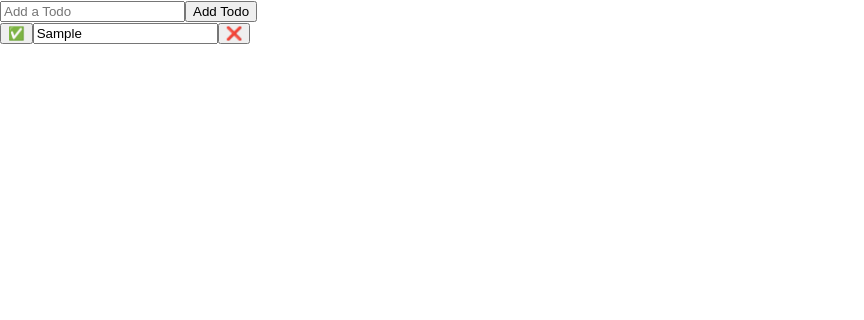
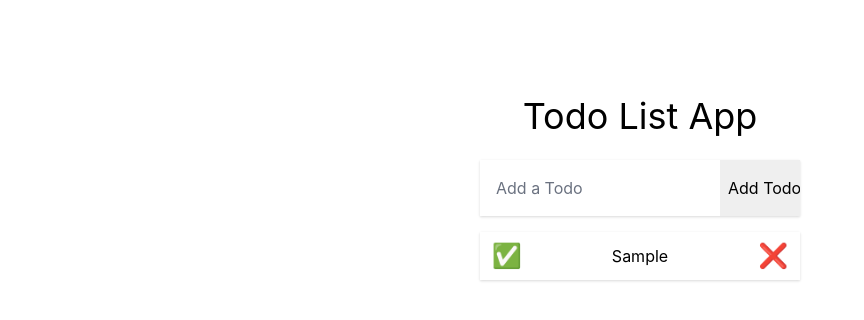
Before and after one commit to hamish-stobo/typescript-todo-app, a React (Create React App) app: page / in a window 1280 px wide. Both pictures are taken after typing "Sample" into the empty fields and a click on the input "Add Todo". Shown: the top 320 px of the page, without its empty margins (0-864 px from the left). Built offline with nearby package versions, Linux system fonts and the light colour scheme.

Commit message:
styling looking respectable

```diff
--- /dev/null
+++ b/craco.config.js
@@ -0,0 +1,7 @@
+module.exports = {
+    style: {
+        postcss: {
+            plugins: [require('tailwindcss'), require('autoprefixer')],
+        },
+    },
+}
--- a/src/AddTodo.tsx
+++ b/src/AddTodo.tsx
@@ -13,14 +13,22 @@ const AddTodo = ({ AddFn }: AddTodoProp): JSX.Element => {
     }
     return (
         <>
-            <form onSubmit={submitFn}>
+            <form
+                onSubmit={submitFn}
+                className="flex flex-row justify-between shadow my-2"
+            >
                 <input
+                    className="p-2 m-2 w-9/12 placeholder-gray-500"
                     type="text"
                     placeholder="Add a Todo"
                     onChange={(e) => setTodo(e.target.value)}
                     value={todo}
                 />
-                <input type="submit" value="Add Todo" />
+                <input
+                    className="p-2 cursor-pointer w-3/12"
+                    type="submit"
+                    value="Add Todo"
+                />
             </form>
         </>
     )
--- a/src/App.css
+++ /dev/null
@@ -1,42 +0,0 @@
-.App {
-    text-align: center;
-}
-
-.App-logo {
-    height: 40vmin;
-    pointer-events: none;
-}
-
-@media (prefers-reduced-motion: no-preference) {
-    .App-logo {
-        animation: App-logo-spin infinite 20s linear;
-    }
-}
-
-.App-header {
-    background-color: #282c34;
-    min-height: 100vh;
-    display: flex;
-    flex-direction: column;
-    align-items: center;
-    justify-content: center;
-    font-size: calc(10px + 2vmin);
-    color: white;
-}
-
-.App-link {
-    color: #61dafb;
-}
-
-@keyframes App-logo-spin {
-    from {
-        transform: rotate(0deg);
-    }
-    to {
-        transform: rotate(360deg);
-    }
-}
-
-.checked {
-    text-decoration: line-through;
-}
--- a/src/App.tsx
+++ b/src/App.tsx
@@ -1,6 +1,5 @@
 import React, { useState } from 'react'
 import { v4 as uuidv4 } from 'uuid'
-import './App.css'
 import AddTodo from './AddTodo'
 import Todo from './Todo'
 
@@ -15,10 +14,13 @@ function App(): JSX.Element {
     }
     return (
         <>
-            <AddTodo AddFn={AddFn} />
-            {todos.map((todo: string) => (
-                <Todo key={uuidv4()} todo={todo} removeTodo={removeTodo} />
-            ))}
+            <div className="flex flex-col justify-center align-center mx-auto w-80 mt-20">
+                <h1 className="text-4xl my-4 text-center">Todo List App</h1>
+                <AddTodo AddFn={AddFn} />
+                {todos.map((todo: string) => (
+                    <Todo key={uuidv4()} todo={todo} removeTodo={removeTodo} />
+                ))}
+            </div>
         </>
     )
 }
--- a/src/Todo.tsx
+++ b/src/Todo.tsx
@@ -9,17 +9,27 @@ const Todo = ({ todo, removeTodo }: TodoProps): JSX.Element => {
     const [thisTodo, setThisTodo] = useState(todo)
     const [checked, setChecked] = useState(false)
     return (
-        <div>
-            <button type="button" onClick={() => setChecked(!checked)}>
+        <div className="my-2 flex flex-row justify-between items-stretch shadow">
+            <button
+                className="p-2 text-2xl w-2/12"
+                type="button"
+                onClick={() => setChecked(!checked)}
+            >
                 ✅
             </button>
             <input
-                className={checked ? 'checked' : ''}
+                className={`p-2 w-8/12 text-center placeholder-gray-500 ${
+                    checked ? 'line-through' : ''
+                }`}
                 type="text"
                 value={thisTodo}
                 onChange={(e) => setThisTodo(e.target.value)}
             />
-            <button type="button" onClick={() => removeTodo(todo)}>
+            <button
+                className="p-2 w-2/12 text-2xl"
+                type="button"
+                onClick={() => removeTodo(todo)}
+            >
                 ❌
             </button>
         </div>
--- a/src/index.css
+++ b/src/index.css
@@ -1,13 +1,26 @@
-body {
-  margin: 0;
-  font-family: -apple-system, BlinkMacSystemFont, 'Segoe UI', 'Roboto', 'Oxygen',
-    'Ubuntu', 'Cantarell', 'Fira Sans', 'Droid Sans', 'Helvetica Neue',
-    sans-serif;
-  -webkit-font-smoothing: antialiased;
-  -moz-osx-font-smoothing: grayscale;
+@tailwind base;
+@tailwind components;
+@tailwind utilities;
+
+html,
+body,
+* {
+    margin: 0;
+    padding: 0;
+    box-sizing: border-box;
 }
 
-code {
-  font-family: source-code-pro, Menlo, Monaco, Consolas, 'Courier New',
-    monospace;
+body {
+    margin: 0;
+    font-family: -apple-system, BlinkMacSystemFont, 'Segoe UI', 'Roboto',
+        'Oxygen', 'Ubuntu', 'Cantarell', 'Fira Sans', 'Droid Sans',
+        'Helvetica Neue', sans-serif;
+    -webkit-font-smoothing: antialiased;
+    -moz-osx-font-smoothing: grayscale;
 }
+
+textarea:focus,
+input:focus,
+button:focus {
+    outline: 0;
+}
--- /dev/null
+++ b/tailwind.config.js
@@ -0,0 +1,11 @@
+module.exports = {
+    purge: ['./src/**/*.{js,jsx,ts,tsx}', './public/index.html'],
+    darkMode: false, // or 'media' or 'class'
+    theme: {
+        extend: {},
+    },
+    variants: {
+        extend: {},
+    },
+    plugins: [],
+}
```
Also changed, not shown: package.json (+9 -4 lines), 1 other file (tests, documents, lock files or other folders).
